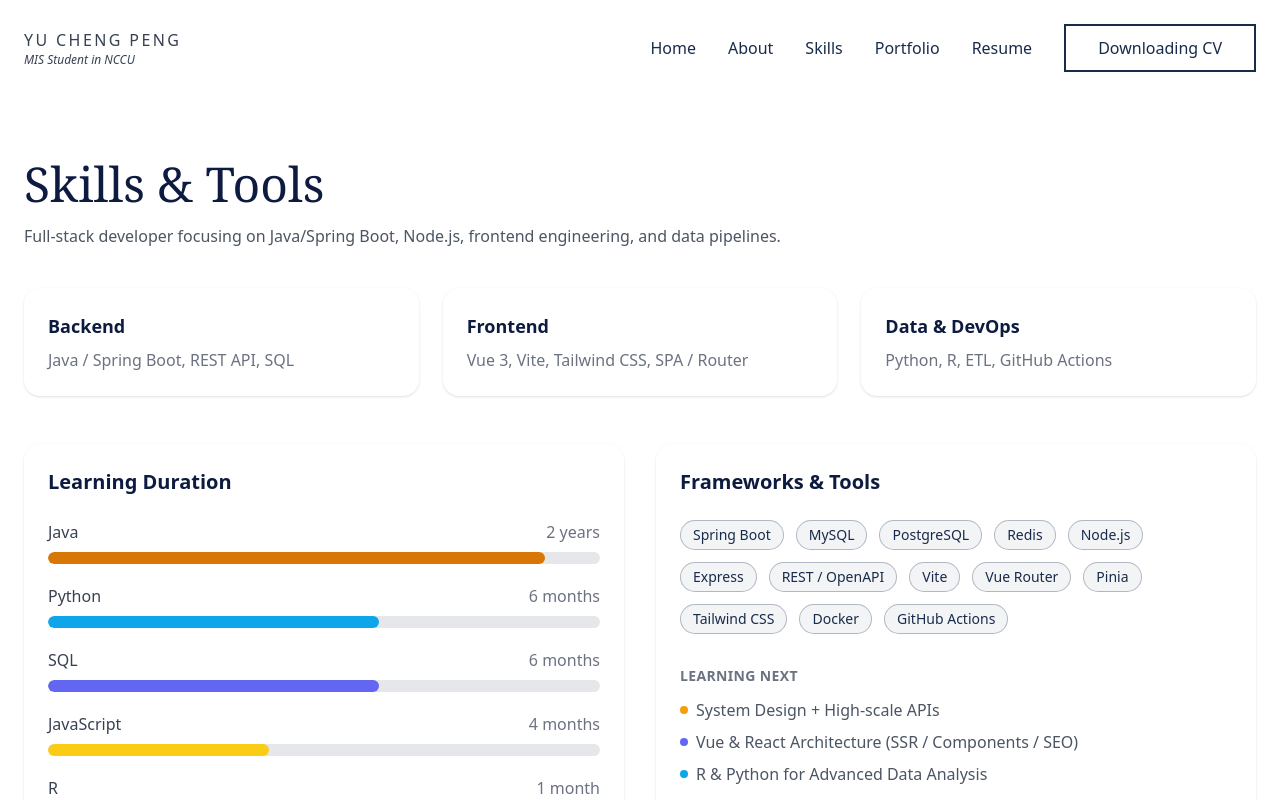
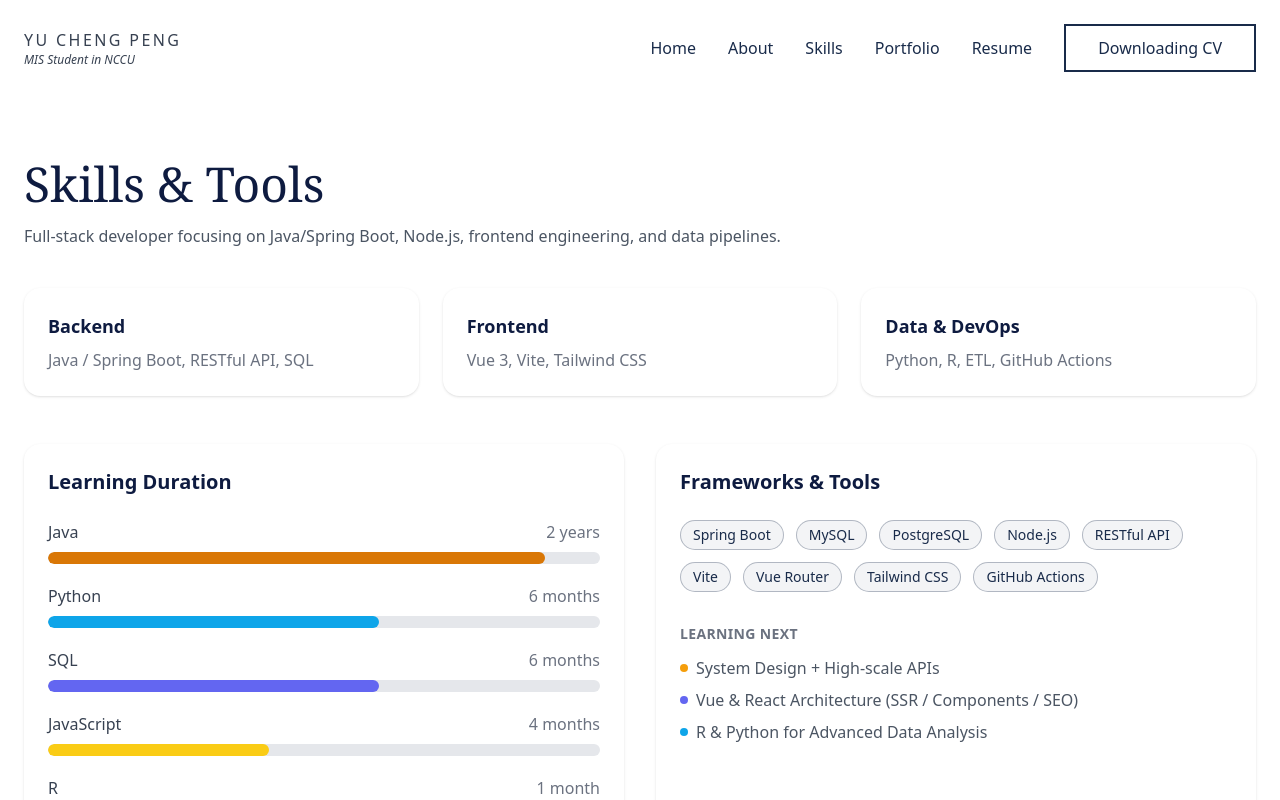
Before and after one commit to RoyPeng126/roy-introduction, a Vue app: page /skills in a window 1280 px wide. Shown: the top 800 px of the page. Built offline with nearby package versions, Linux system fonts and the light colour scheme.

Commit message:
Update Code

```diff
--- a/src/views/About.vue
+++ b/src/views/About.vue
@@ -6,6 +6,7 @@
       <p class="mt-4 text-gray-600">
         Hi, my name is Roy. I am a student who learning programming langguage, here is my profile:<br>
         Name: 彭宇承<br>
+        English Name: YU-CHENG (ROY) PENG<br>
         Birth: 2004/12/06<br>
         Interest: Music, Workout<br>
         School: National Chengchi University (NCCU)
@@ -26,7 +27,7 @@
     <div class="mt-6 grid sm:grid-cols-2 lg:grid-cols-3 gap-4">
       <div class="p-5 border border-gray-200 rounded-xl">
         <h3 class="font-medium text-[#0e1b40]">Frontend</h3>
-        <p class="mt-2 text-gray-600">Vue 3, Vite, Tailwind CSS, Pinia, Vue Router</p>
+        <p class="mt-2 text-gray-600">Vue 3, Vite, Tailwind CSS, Vue Router</p>
       </div>
       <div class="p-5 border border-gray-200 rounded-xl">
         <h3 class="font-medium text-[#0e1b40]">Data & Tools</h3>
@@ -34,7 +35,7 @@
       </div>
       <div class="p-5 border border-gray-200 rounded-xl">
         <h3 class="font-medium text-[#0e1b40]">Others</h3>
-        <p class="mt-2 text-gray-600">UI/UX, 可用性測試、簡報與協作</p>
+        <p class="mt-2 text-gray-600">UI/UX, Slide Designing</p>
       </div>
     </div>
   </section>
--- a/src/views/Skills.vue
+++ b/src/views/Skills.vue
@@ -14,11 +14,11 @@
     <div class="mt-10 grid gap-6 md:grid-cols-3">
       <div class="p-6 rounded-2xl bg-white shadow hover:shadow-lg transition">
         <h3 class="text-lg font-semibold text-[#0e1b40]">Backend</h3>
-        <p class="mt-2 text-gray-500">Java / Spring Boot, REST API, SQL</p>
+        <p class="mt-2 text-gray-500">Java / Spring Boot, RESTful API, SQL</p>
       </div>
       <div class="p-6 rounded-2xl bg-white shadow hover:shadow-lg transition">
         <h3 class="text-lg font-semibold text-[#0e1b40]">Frontend</h3>
-        <p class="mt-2 text-gray-500">Vue 3, Vite, Tailwind CSS, SPA / Router</p>
+        <p class="mt-2 text-gray-500">Vue 3, Vite, Tailwind CSS</p>
       </div>
       <div class="p-6 rounded-2xl bg-white shadow hover:shadow-lg transition">
         <h3 class="text-lg font-semibold text-[#0e1b40]">Data & DevOps</h3>
@@ -82,7 +82,7 @@
     <!-- CTA -->
     <div class="mt-12 flex items-center justify-between gap-6 flex-col md:flex-row">
       <p class="text-gray-600">
-        Want the full list of courses, certs, and side projects?
+        View portfolio to see side projects
       </p>
       <RouterLink
         to="/portfolio"
@@ -104,9 +104,9 @@ const skills = [
 ]
 
 const tools = [
-  'Spring Boot', 'MySQL', 'PostgreSQL', 'Redis',
-  'Node.js', 'Express', 'REST / OpenAPI',
-  'Vite', 'Vue Router', 'Pinia',
-  'Tailwind CSS', 'Docker', 'GitHub Actions',
+  'Spring Boot', 'MySQL', 'PostgreSQL',
+  'Node.js', 'RESTful API',
+  'Vite', 'Vue Router',
+  'Tailwind CSS', 'GitHub Actions',
 ]
 </script>
```
Also changed, not shown: 1 other file (tests, documents, lock files or other folders).
